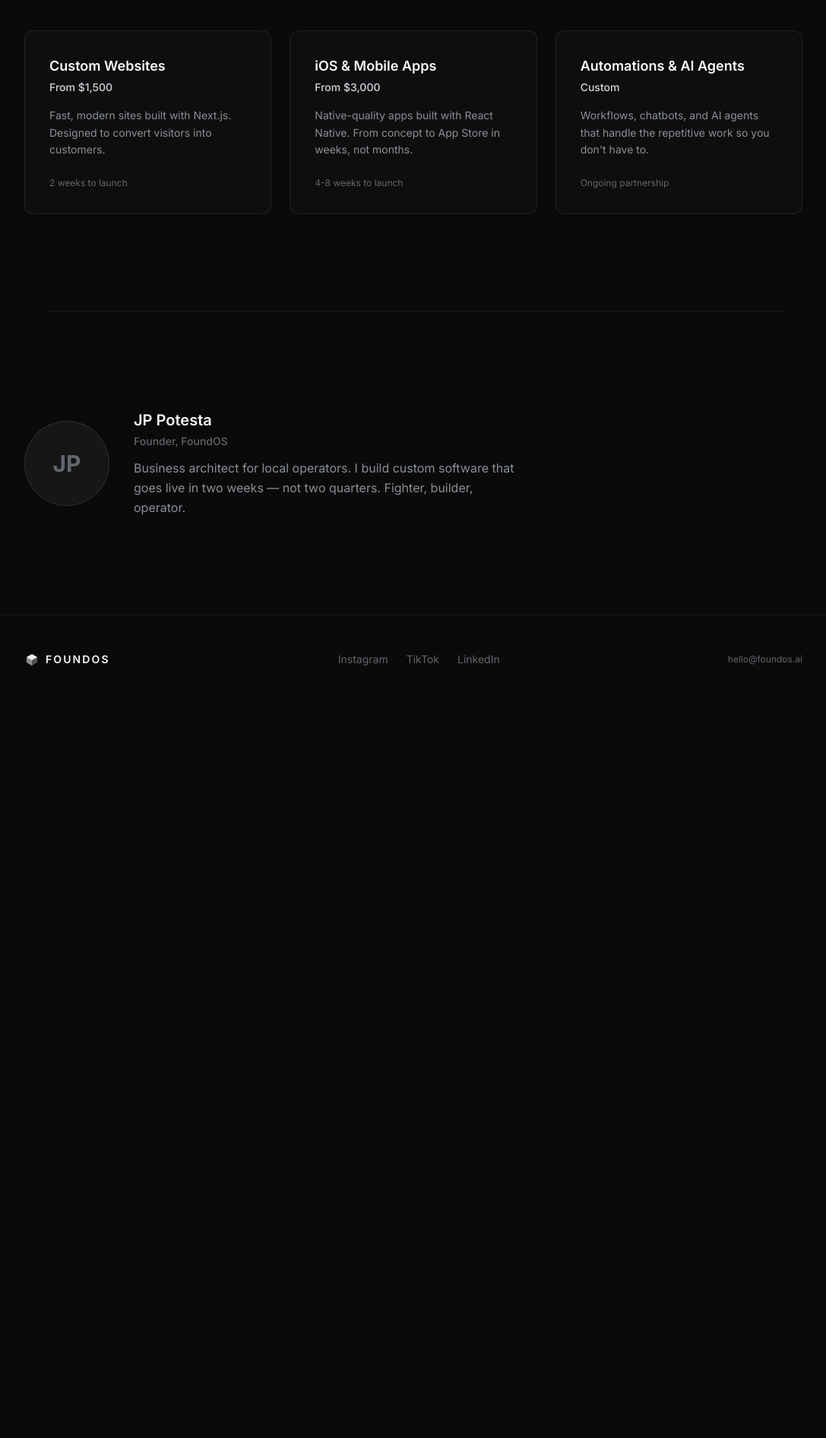
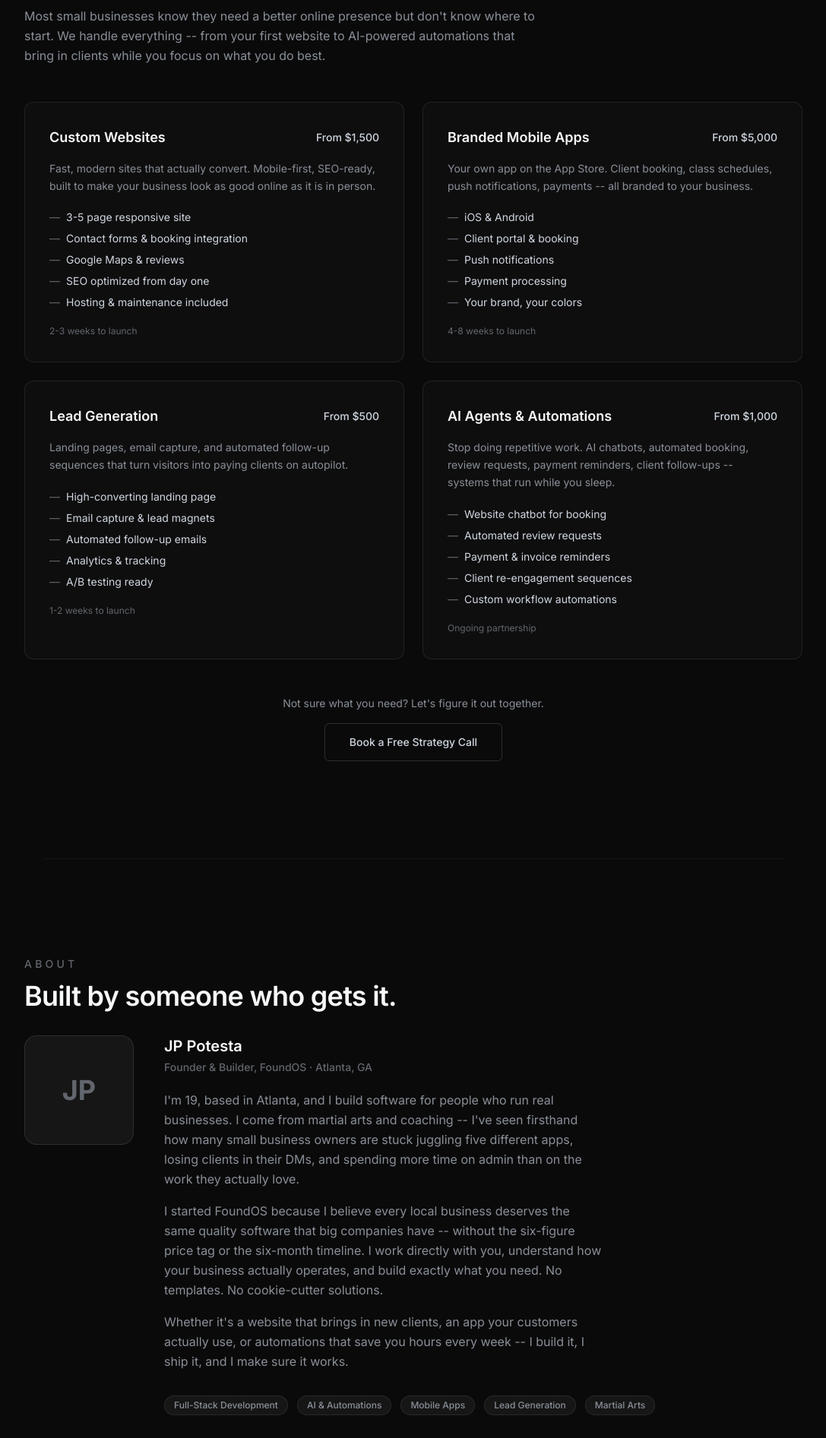
Before and after one commit to ClearPath-JP/foundos, a Next.js app: page / in a window 1280 px wide. Shown: the part 1740-3633 px from the top of the page at 76% size, without its empty margins (96-1183 px from the left). Before the commit the page ends 2666 px from the top, so only its background shows below. Built offline with nearby package versions, Linux system fonts and the light colour scheme.

Commit message:
feat: expand services with pricing + features, rewrite founder bio with personal story
Co-Authored-By: Claude Opus 4.6 (1M context) <noreply@anthropic.com>

```diff
--- a/src/app/page.tsx
+++ b/src/app/page.tsx
@@ -338,22 +338,57 @@ function Services() {
       title: "Custom Websites",
       price: "From $1,500",
       description:
-        "Fast, modern sites built with Next.js. Designed to convert visitors into customers.",
-      details: "2 weeks to launch",
+        "Fast, modern sites that actually convert. Mobile-first, SEO-ready, built to make your business look as good online as it is in person.",
+      details: "2-3 weeks to launch",
+      features: [
+        "3-5 page responsive site",
+        "Contact forms & booking integration",
+        "Google Maps & reviews",
+        "SEO optimized from day one",
+        "Hosting & maintenance included",
+      ],
     },
     {
-      title: "iOS & Mobile Apps",
-      price: "From $3,000",
+      title: "Branded Mobile Apps",
+      price: "From $5,000",
       description:
-        "Native-quality apps built with React Native. From concept to App Store in weeks, not months.",
+        "Your own app on the App Store. Client booking, class schedules, push notifications, payments -- all branded to your business.",
       details: "4-8 weeks to launch",
+      features: [
+        "iOS & Android",
+        "Client portal & booking",
+        "Push notifications",
+        "Payment processing",
+        "Your brand, your colors",
+      ],
     },
     {
-      title: "Automations & AI Agents",
-      price: "Custom",
+      title: "Lead Generation",
+      price: "From $500",
       description:
-        "Workflows, chatbots, and AI agents that handle the repetitive work so you don't have to.",
+        "Landing pages, email capture, and automated follow-up sequences that turn visitors into paying clients on autopilot.",
+      details: "1-2 weeks to launch",
+      features: [
+        "High-converting landing page",
+        "Email capture & lead magnets",
+        "Automated follow-up emails",
+        "Analytics & tracking",
+        "A/B testing ready",
+      ],
+    },
+    {
+      title: "AI Agents & Automations",
+      price: "From $1,000",
+      description:
+        "Stop doing repetitive work. AI chatbots, automated booking, review requests, payment reminders, client follow-ups -- systems that run while you sleep.",
       details: "Ongoing partnership",
+      features: [
+        "Website chatbot for booking",
+        "Automated review requests",
+        "Payment & invoice reminders",
+        "Client re-engagement sequences",
+        "Custom workflow automations",
+      ],
     },
   ];
 
@@ -365,7 +400,7 @@ function Services() {
         whileInView="visible"
         viewport={{ once: true }}
         custom={0}
-        className="mb-12"
+        className="mb-6"
       >
         <p
           className="mb-3 text-sm font-medium tracking-[0.3em] uppercase"
@@ -379,9 +414,18 @@ function Services() {
         >
           Everything you need to go digital.
         </h2>
+        <p
+          className="mt-4 max-w-2xl text-base leading-relaxed"
+          style={{ color: "#8a8f98" }}
+        >
+          Most small businesses know they need a better online presence but don&apos;t
+          know where to start. We handle everything -- from your first website to
+          AI-powered automations that bring in clients while you focus on what you
+          do best.
+        </p>
       </motion.div>
 
-      <div className="grid gap-6 md:grid-cols-3">
+      <div className="grid gap-6 md:grid-cols-2 mt-12">
         {services.map((s, i) => (
           <motion.div
             key={s.title}
@@ -402,30 +446,76 @@ function Services() {
               (e.currentTarget.style.borderColor = "rgba(255,255,255,0.08)")
             }
           >
+            <div className="mb-4 flex items-center justify-between">
               <h3
-              className="mb-1 text-lg font-semibold"
+                className="text-lg font-semibold"
                 style={{ color: "#f7f8f8" }}
               >
                 {s.title}
               </h3>
-            <p
-              className="mb-4 text-sm font-medium"
+              <span
+                className="text-sm font-medium"
                 style={{ color: "#d0d6e0" }}
               >
                 {s.price}
-            </p>
+              </span>
+            </div>
             <p
-              className="mb-6 text-sm leading-relaxed"
+              className="mb-5 text-sm leading-relaxed"
               style={{ color: "#8a8f98" }}
             >
               {s.description}
             </p>
+            <ul className="mb-5 space-y-2">
+              {s.features.map((f) => (
+                <li
+                  key={f}
+                  className="flex items-center gap-2 text-sm"
+                  style={{ color: "#d0d6e0" }}
+                >
+                  <span style={{ color: "#62666d" }}>&#x2014;</span>
+                  {f}
+                </li>
+              ))}
+            </ul>
             <p className="text-xs" style={{ color: "#62666d" }}>
               {s.details}
             </p>
           </motion.div>
         ))}
       </div>
+
+      {/* CTA */}
+      <motion.div
+        className="mt-12 text-center"
+        variants={fadeUp}
+        initial="hidden"
+        whileInView="visible"
+        viewport={{ once: true }}
+        custom={5}
+      >
+        <p className="mb-4 text-sm" style={{ color: "#8a8f98" }}>
+          Not sure what you need? Let&apos;s figure it out together.
+        </p>
+        <a
+          href={CAL_LINK}
+          target="_blank"
+          rel="noopener noreferrer"
+          className="inline-block rounded-md border px-8 py-3.5 text-sm font-medium transition-colors"
+          style={{
+            borderColor: "rgba(255,255,255,0.15)",
+            color: "#d0d6e0",
+          }}
+          onMouseEnter={(e) =>
+            (e.currentTarget.style.borderColor = "rgba(255,255,255,0.3)")
+          }
+          onMouseLeave={(e) =>
+            (e.currentTarget.style.borderColor = "rgba(255,255,255,0.15)")
+          }
+        >
+          Book a Free Strategy Call
+        </a>
+      </motion.div>
     </Section>
   );
 }
@@ -435,27 +525,49 @@ function Founder() {
   return (
     <Section id="founder">
       <motion.div
-        className="flex flex-col items-center gap-8 text-center md:flex-row md:text-left"
         variants={fadeUp}
         initial="hidden"
         whileInView="visible"
         viewport={{ once: true }}
         custom={0}
+        className="mb-8"
+      >
+        <p
+          className="mb-3 text-sm font-medium tracking-[0.3em] uppercase"
+          style={{ color: "#62666d" }}
+        >
+          About
+        </p>
+        <h2
+          className="text-3xl font-semibold tracking-tight sm:text-4xl"
+          style={{ color: "#f7f8f8", letterSpacing: "-0.02em" }}
+        >
+          Built by someone who gets it.
+        </h2>
+      </motion.div>
+
+      <motion.div
+        className="flex flex-col gap-10 md:flex-row md:items-start"
+        variants={fadeUp}
+        initial="hidden"
+        whileInView="visible"
+        viewport={{ once: true }}
+        custom={1}
       >
         {/* Photo placeholder */}
         <div
-          className="flex h-28 w-28 flex-shrink-0 items-center justify-center rounded-full"
+          className="flex h-36 w-36 flex-shrink-0 items-center justify-center rounded-2xl"
           style={{
             background: "rgba(255,255,255,0.05)",
             border: "1px solid rgba(255,255,255,0.1)",
           }}
         >
-          <span className="text-3xl font-bold" style={{ color: "#62666d" }}>
+          <span className="text-4xl font-bold" style={{ color: "#62666d" }}>
             JP
           </span>
         </div>
 
-        <div>
+        <div className="flex-1">
           <h3
             className="mb-1 text-xl font-semibold"
             style={{ color: "#f7f8f8" }}
@@ -463,18 +575,80 @@ function Founder() {
             JP Potesta
           </h3>
           <p
-            className="mb-3 text-sm font-medium"
+            className="mb-5 text-sm font-medium"
             style={{ color: "#62666d" }}
           >
-            Founder, FoundOS
+            Founder &amp; Builder, FoundOS &middot; Atlanta, GA
+          </p>
+
+          <div className="space-y-4 max-w-xl">
+            <p
+              className="text-base leading-relaxed"
+              style={{ color: "#8a8f98" }}
+            >
+              I&apos;m 19, based in Atlanta, and I build software for people who run
+              real businesses. I come from martial arts and coaching -- I&apos;ve seen
+              firsthand how many small business owners are stuck juggling five
+              different apps, losing clients in their DMs, and spending more time
+              on admin than on the work they actually love.
             </p>
             <p
-            className="max-w-lg text-base leading-relaxed"
+              className="text-base leading-relaxed"
               style={{ color: "#8a8f98" }}
             >
-            Business architect for local operators. I build custom software that
-            goes live in two weeks — not two quarters. Fighter, builder, operator.
+              I started FoundOS because I believe every local business deserves
+              the same quality software that big companies have -- without the
+              six-figure price tag or the six-month timeline. I work directly
+              with you, understand how your business actually operates, and build
+              exactly what you need. No templates. No cookie-cutter solutions.
             </p>
+            <p
+              className="text-base leading-relaxed"
+              style={{ color: "#8a8f98" }}
+            >
+              Whether it&apos;s a website that brings in new clients, an app your
+              customers actually use, or automations that save you hours every
+              week -- I build it, I ship it, and I make sure it works.
+            </p>
+          </div>
+
+          <div className="mt-8 flex flex-wrap gap-3">
+            {[
+              "Full-Stack Development",
+              "AI & Automations",
+              "Mobile Apps",
+              "Lead Generation",
+              "Martial Arts",
+            ].map((tag) => (
+              <span
+                key={tag}
+                className="rounded-full px-3 py-1 text-xs font-medium"
+                style={{
+                  background: "rgba(255,255,255,0.05)",
+                  color: "#8a8f98",
+                  border: "1px solid rgba(255,255,255,0.08)",
+                }}
+              >
+                {tag}
+              </span>
+            ))}
+          </div>
+
+          <a
+            href={CAL_LINK}
+            target="_blank"
+            rel="noopener noreferrer"
+            className="mt-8 inline-block rounded-md px-8 py-3.5 text-sm font-semibold transition-colors"
+            style={{ background: "#ffffff", color: "#0a0a0a" }}
+            onMouseEnter={(e) =>
+              (e.currentTarget.style.background = "rgba(255,255,255,0.85)")
+            }
+            onMouseLeave={(e) =>
+              (e.currentTarget.style.background = "#ffffff")
+            }
+          >
+            Let&apos;s Talk About Your Business
+          </a>
         </div>
       </motion.div>
     </Section>
```
Lines whose indentation alone changed are shown as unchanged.
